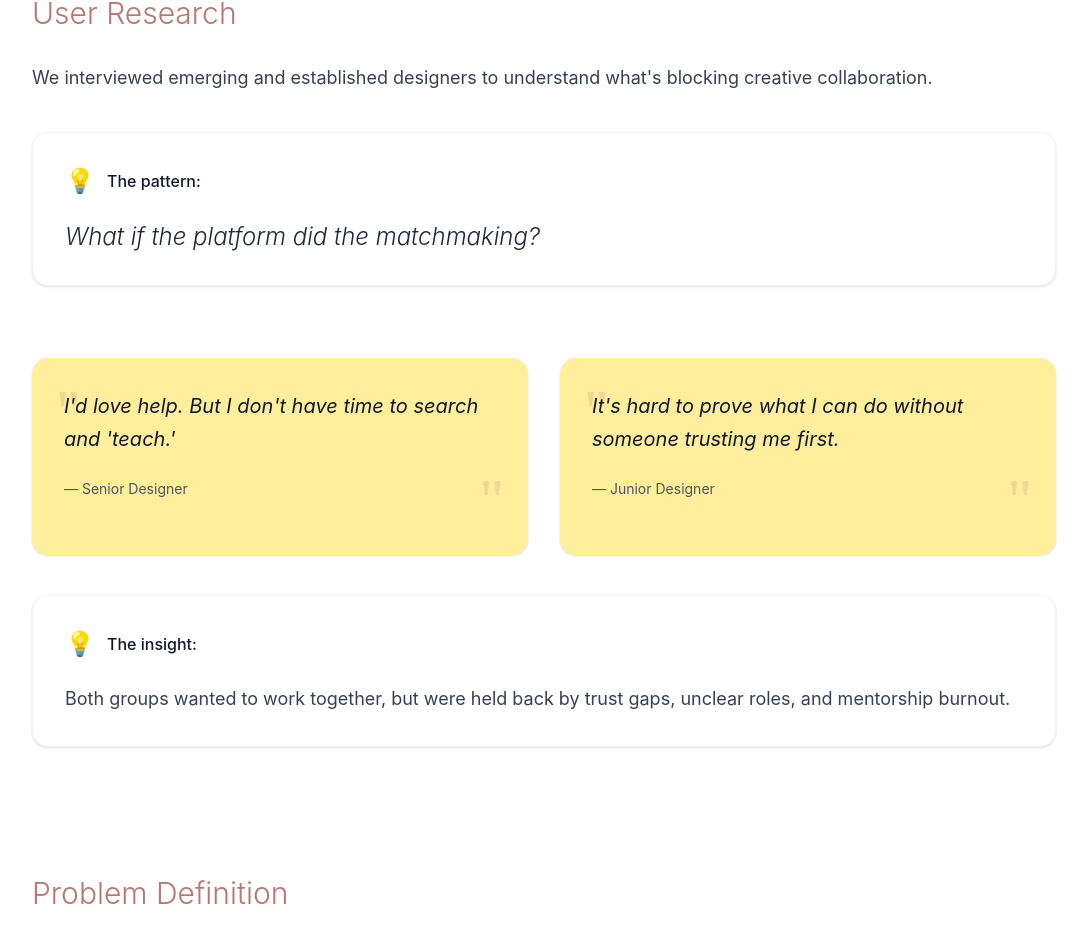
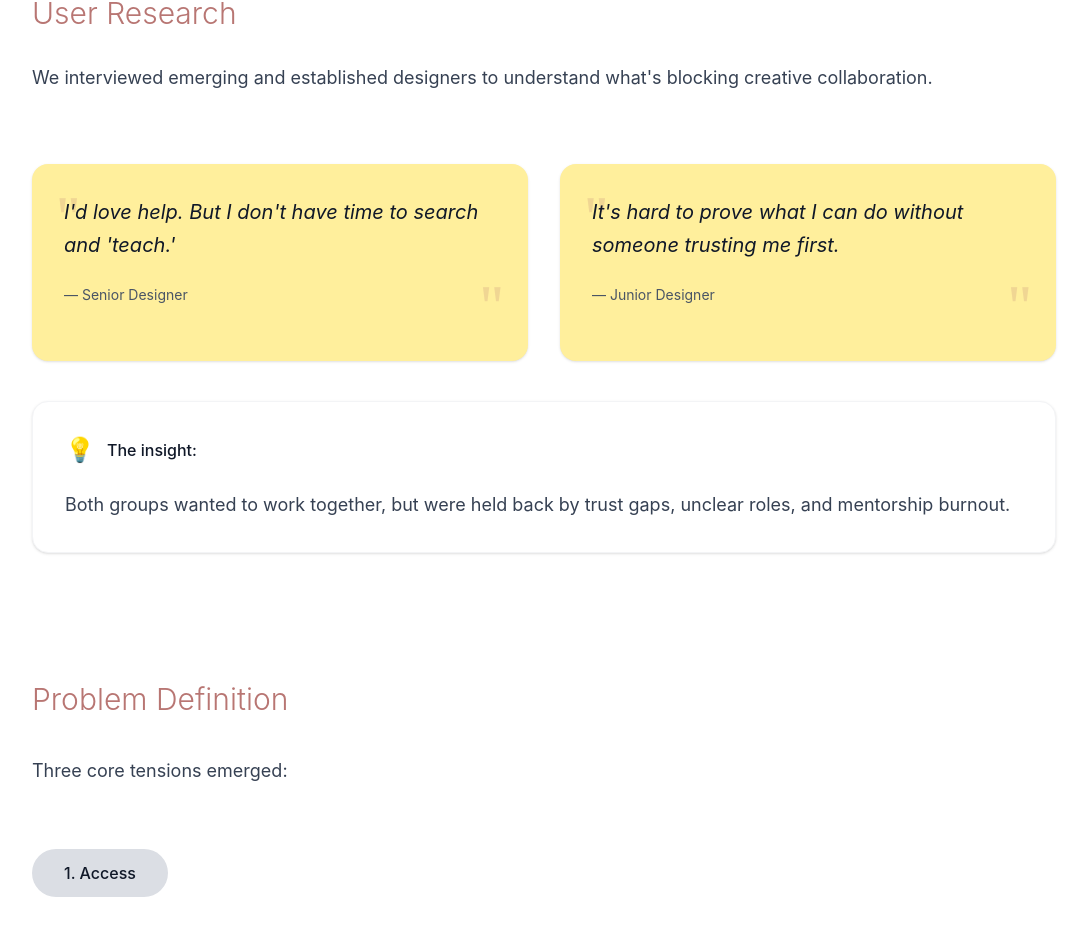
Before and after one commit to sabrinauderman/portfolio, a React (Vite) app: page /projects/ctrl-z in a window 1280 px wide. Shown: the part 2078-3004 px from the top of the page, without its empty margins (96-1183 px from the left). Built offline with nearby package versions, Linux system fonts and the light colour scheme.

Commit message:
Fixing texts

```diff
--- a/src/app/components/Research.tsx
+++ b/src/app/components/Research.tsx
@@ -1,7 +1,3 @@
-import React from "react";
-
-import imgO7SFQpds9TclnKbcnAsNyEr4Mp4 from "@/assets/0157d7204cc8742bd42d1befd4c6d95e87e3f92f.png";
-
 export function Research() {
   return (
     <div className="max-w-5xl mx-auto space-y-32">
@@ -42,16 +38,6 @@ export function Research() {
             We interviewed emerging and established designers to understand
             what's blocking creative collaboration.
           </p>
-
-          <div className="bg-white rounded-2xl shadow-sm border border-gray-100 p-8 space-y-6">
-            <div className="flex items-center gap-3">
-              <span className="text-2xl">💡</span>
-              <p className="font-medium text-gray-900">The pattern:</p>
-            </div>
-            <p className="text-2xl italic text-gray-800 font-light">
-              What if the platform did the matchmaking?
-            </p>
-          </div>
 
           {/* User Quotes */}
           <div className="grid md:grid-cols-2 gap-8 pt-8">
--- a/src/app/components/tracking-tool/TrackingToolResearch.tsx
+++ b/src/app/components/tracking-tool/TrackingToolResearch.tsx
@@ -11,7 +11,7 @@ export function TrackingToolResearch() {
             At Madbox, we have a process called "Tracking Update" where we add
             new events to our games. This involves Analytics Design, Game
             Developer Implementation, and QA testing—requiring extensive
-            communication across teams.
+            communication across teams. We found the following problems:
           </p>
           <ul className="list-disc pl-6 space-y-2">
             <li>
```
